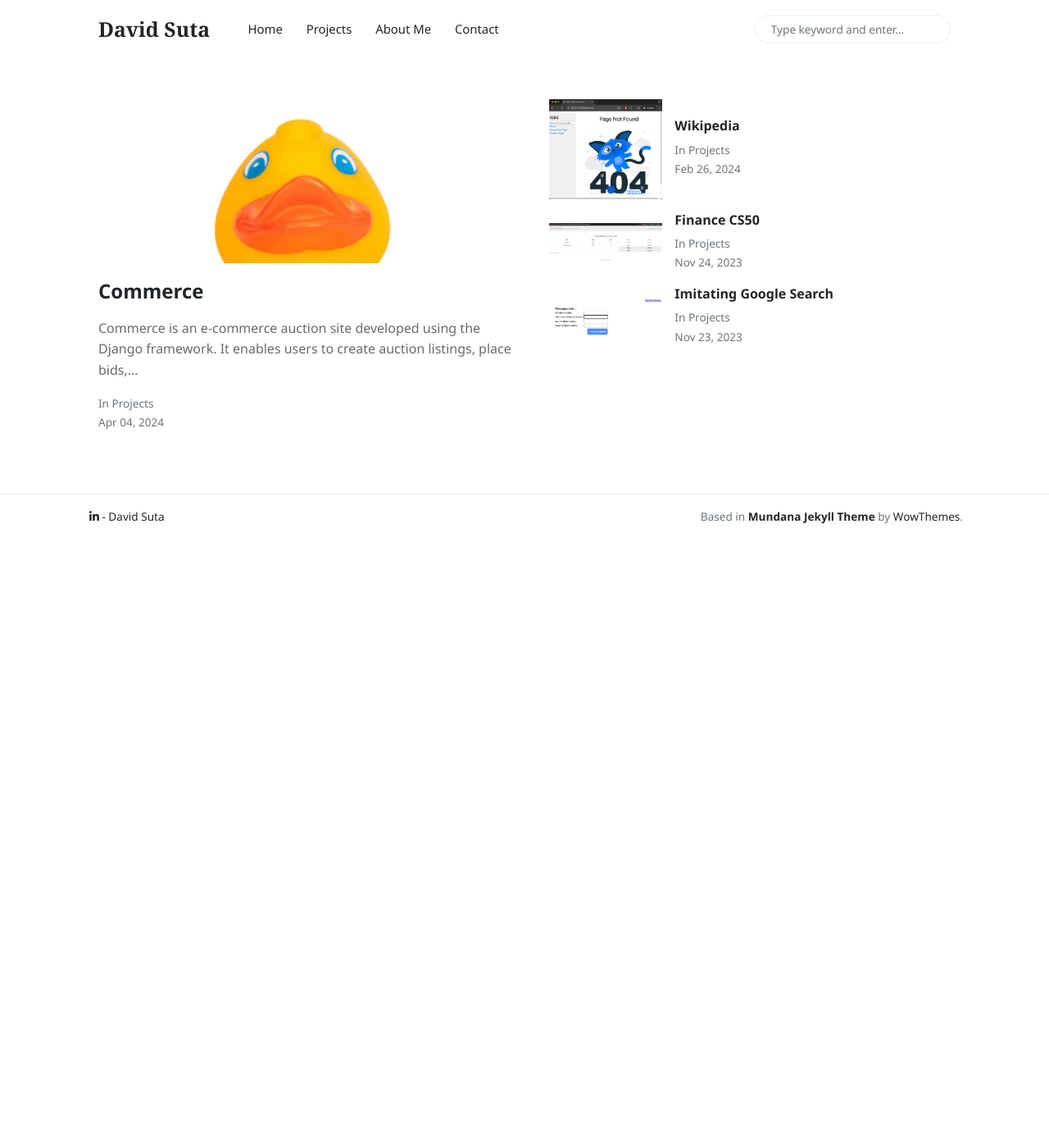
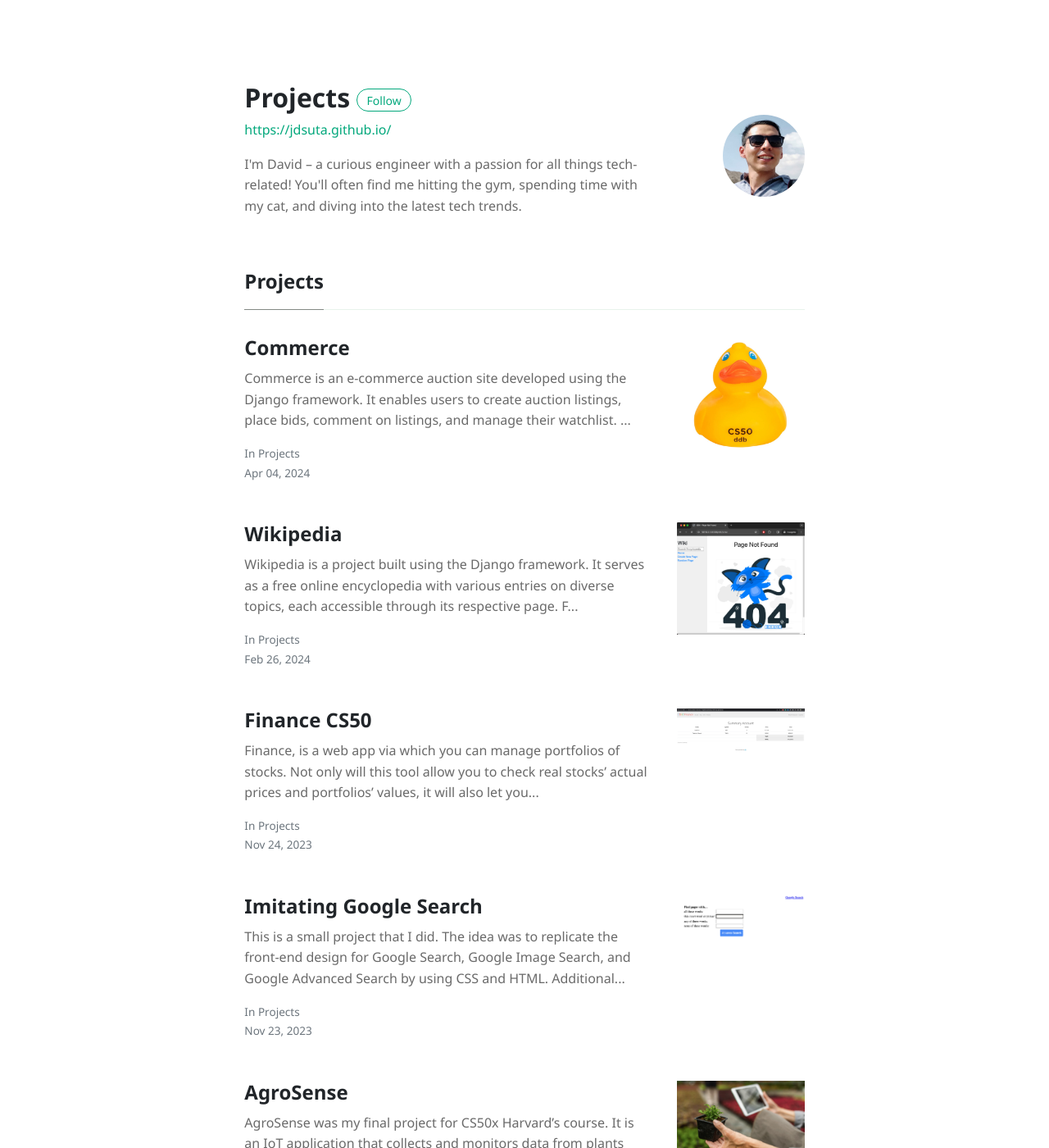
Before and after one commit to jdsuta/jdsuta.github.io, a Jekyll site: the page built from _pages/projects.html, in a window 1280 px wide and 1400 px high. Shown: the whole window at 82% size. Built offline with Jekyll 4.4.1, drawn with Linux system fonts in a browser that asks for light colours; nearby versions of some CDN libraries; some of the changed text lies outside the part shown.

Commit message:
Correcting Projects Page and images

```diff
--- a/_pages/projects.html
+++ b/_pages/projects.html
@@ -5,125 +5,24 @@ permalink: "/projects.html"
 ---
 
 <div class="container">
-<br>
-<br>
-<!-- Begin post excerpts, let's highlight the first 4 posts on top -->
-    <div class="row remove-site-content-margin">
-
-        <!-- latest post -->
-        {% assign latest_post = site.posts[0] %}
-        <div class="col-md-6">
-        <div class="card border-0 mb-4 box-shadow">
-        <a href="{{site.baseurl}}{{latest_post.url}}">
-        <div class="topfirstimage" style="background-image: url({% if latest_post.image contains "://" %}{{ latest_post.image }}{% else %} {{site.baseurl}}/{{ latest_post.image}}{% endif %}); height: 200px;    background-size: cover;    background-repeat: no-repeat;"></div>
-        </a>
-        <div class="card-body px-0 pb-0 d-flex flex-column align-items-start">
-        <h2 class="h4 font-weight-bold">
-        <a class="text-dark" href="{{site.baseurl}}{{latest_post.url}}">{{ latest_post.title }}</a>
-        </h2>
-        <p class="excerpt">
-            {{ latest_post.excerpt | strip_html | strip_newlines | truncate: 136 }}
-        </p>
-        <div>
-            <small class="d-block text-muted">
-                In <span class="catlist">
-                    {% for category in latest_post.categories %}
-                    <a class="text-capitalize text-muted smoothscroll" href="{{site.baseurl}}/categories.html#{{ category | downcase }}">{{ category }}</a><span class="sep">, </span>
-                    {% endfor %}
-                    </span>
-            </small>
-            <small class="text-muted">
-                {{ latest_post.date | date: '%b %d, %Y' }}
-            </small>
+    <div class="row justify-content-center">
+        <div class="col-md-8">
+            <div class="row align-items-center mb-5">
+                <div class="col-md-9">
+                    <h2 class="font-weight-bold">{{page.title}} <span class="small btn btn-outline-success btn-sm btn-round"><a href="{{ site.authors.david.instagram }}">Follow</a></span></h2>
+                    <p><a href="{{ site.authors.david.site }}">{{ site.authors.david.site }}</a></p>
+                    <p class="excerpt">{{ site.authors.david.bio }}</p>
+                </div>
+                <div class="col-md-3 text-right">
+                    <img alt="{{ site.authors.david.name }}" src="{{site.baseurl}}/{{ site.authors.david.avatar }}" class="rounded-circle" height="100" width="100">
+                </div>
+            </div>
+            <h4 class="font-weight-bold spanborder"><span>{{page.title}}</span></h4>
+                <!-- {% assign posts = site.posts | where:"author","david" %} -->
+                {% assign posts = site.posts | where: "author", "david" | where_exp: "post", "post.tags contains 'projects'" %}
+                {% for post in posts %}
+                {% include main-loop-card.html %}
+                {% endfor %}
         </div>
-        </div>
-        </div>
-        </div>
-
-        <div class="col-md-6">
-
-            <!-- second latest post -->
-            {%- assign second_post = site.posts[1] -%}
-            <div class="mb-3 d-flex align-items-center">
-                    {% if second_post.image %}
-                    <div class="col-md-4">
-                    <a href="{{site.baseurl}}{{second_post.url}}">
-                    <img class="w-100" src="{% if second_post.image contains "://" %}{{ second_post.image }}{% else %}{{ second_post.image | absolute_url }}{% endif %}" alt="{{ second_post.title }}">
-                    </a>
-                    </div>
-                    {% endif %}
-                    <div>
-                        <h2 class="mb-2 h6 font-weight-bold">
-                        <a class="text-dark" href="{{site.baseurl}}{{second_post.url}}">{{ second_post.title }}</a>
-                        </h2>
-                        <small class="d-block text-muted">
-                            In <span class="catlist">
-                            {% for category in second_post.categories %}
-                            <a class="text-capitalize text-muted smoothscroll" href="{{site.baseurl}}/categories.html#{{ category | downcase }}">{{ category }}</a><span class="sep">, </span>
-                            {% endfor %}
-                            </span>
-                        </small>
-                        <small class="text-muted">
-                            {{ second_post.date | date: '%b %d, %Y' }}
-                        </small>
-                    </div>
-                </div>
-
-            <!-- third latest post -->
-            {%- assign third_post = site.posts[2] -%}
-            <div class="mb-3 d-flex align-items-center">
-                    {% if third_post.image %}
-                    <div class="col-md-4">
-                    <a href="{{site.baseurl}}{{third_post.url}}">
-                    <img class="w-100" src="{% if third_post.image contains "://" %}{{ third_post.image }}{% else %}{{site.baseurl}}/{{ third_post.image }}{% endif %}" alt="{{ third_post.title }}">
-                    </a>
-                    </div>
-                    {% endif %}
-                    <div>
-                        <h2 class="mb-2 h6 font-weight-bold">
-                        <a class="text-dark" href="{{site.baseurl}}{{third_post.url}}">{{ third_post.title }}</a>
-                        </h2>
-                        <small class="d-block text-muted">
-                            In <span class="catlist">
-                            {% for category in third_post.categories %}
-                            <a class="text-capitalize text-muted smoothscroll" href="{{site.baseurl}}/categories.html#{{ category | downcase }}">{{ category }}</a><span class="sep">, </span>
-                            {% endfor %}
-                            </span>
-                        </small>
-                        <small class="text-muted">
-                            {{ third_post.date | date: '%b %d, %Y' }}
-                        </small>
-                    </div>
-                </div>
-
-            <!-- fourth latest post -->
-            {%- assign fourth_post = site.posts[3] -%}
-            <div class="mb-3 d-flex align-items-center">
-                    {% if fourth_post.image %}
-                    <div class="col-md-4">
-                    <a href="{{site.baseurl}}{{fourth_post.url}}">
-                    <img class="w-100" src="{% if fourth_post.image contains "://" %}{{ fourth_post.image }}{% else %}{{site.baseurl}}/{{ fourth_post.image }}{% endif %}" alt="{{ fourth_post.title }}">
-                    </a>
-                    </div>
-                    {% endif %}
-                    <div>
-                        <h2 class="mb-2 h6 font-weight-bold">
-                        <a class="text-dark" href="{{site.baseurl}}{{fourth_post.url}}">{{ fourth_post.title }}</a>
-                        </h2>
-                        <small class="d-block text-muted">
-                            In <span class="catlist">
-                            {% for category in fourth_post.categories %}
-                            <a class="text-capitalize text-muted smoothscroll" href="{{site.baseurl}}/categories.html#{{ category | downcase }}">{{ category }}</a><span class="sep">, </span>
-                            {% endfor %}
-                            </span>
-                        </small>
-                        <small class="text-muted">
-                            {{ fourth_post.date | date: '%b %d, %Y' }}
-                        </small>
-                    </div>
-                </div>
-
-        </div>
-
     </div>
-</div>
+    </div>
--- a/index.html
+++ b/index.html
@@ -35,7 +35,7 @@ description: "Home page designed by David Suta"
     <div class="col-md-6">
     <div class="card border-0 mb-4 box-shadow">
     <a href="{{site.baseurl}}{{latest_post.url}}">
-    <div class="topfirstimage" style="background-image: url({% if latest_post.image contains "://" %}{{ latest_post.image }}{% else %} {{site.baseurl}}/{{ latest_post.image}}{% endif %}); height: 200px;    background-size: cover;    background-repeat: no-repeat;"></div>
+        <div class="topfirstimage" style="background-image: url({% if latest_post.image contains "://" %}{{ latest_post.image }}{% else %}{{ site.baseurl }}/{{ latest_post.image }}{% endif %}); height: 200px; background-size: contain; background-position: center; background-repeat: no-repeat;"></div>
     </a>
     <div class="card-body px-0 pb-0 d-flex flex-column align-items-start">
     <h2 class="h4 font-weight-bold">
```
Also changed, not shown: _posts/2024-04-04-project-commerce.md (+1 -1 lines), assets/images/commerce.jpeg (deleted), assets/images/commerce.jpg (added).
